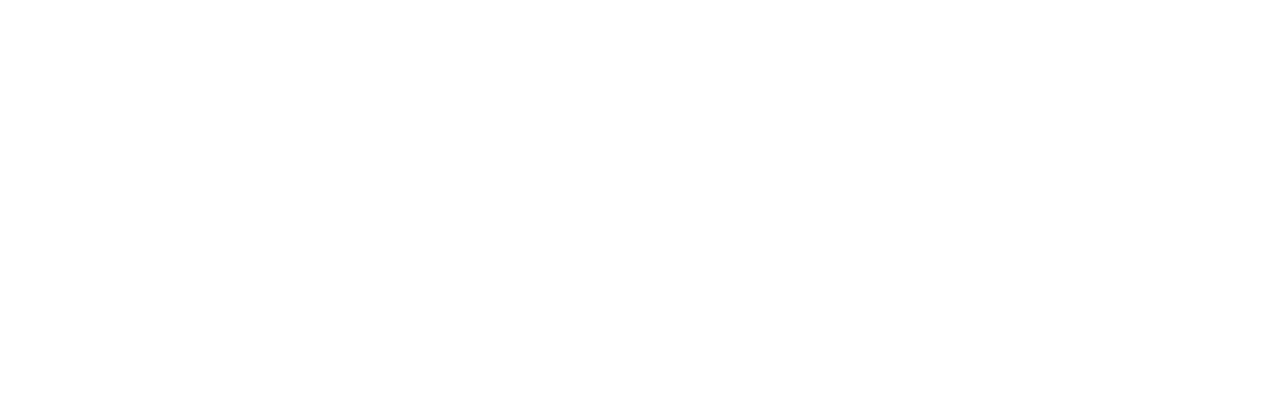
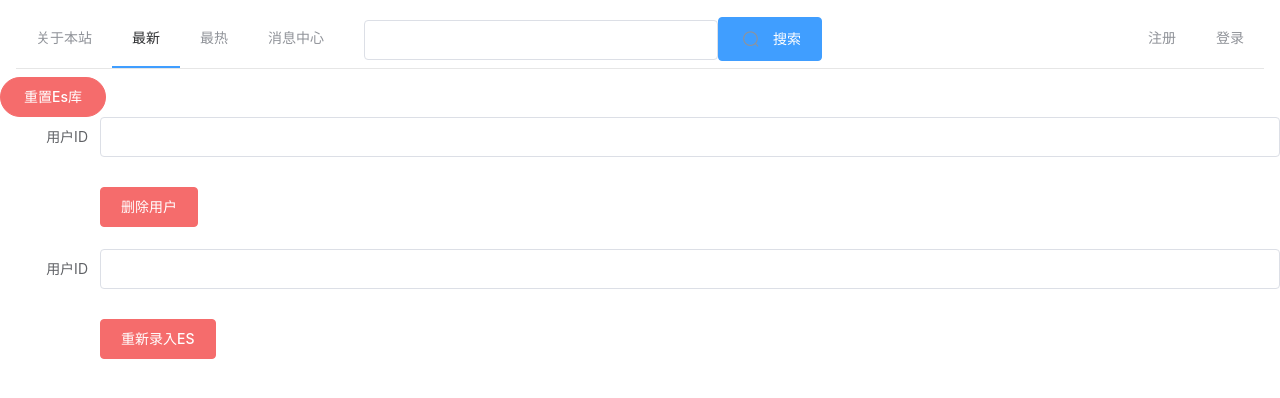
Before and after one commit to KenLoong/forum_front, a Vue app: page /myAdmin in a window 1280 px wide. Shown: the top 398 px of the page. Built offline with nearby package versions, Linux system fonts and the light colour scheme.

Commit message:
完善管理员页面功能，添加重新录入用户文章入es库的功能

```diff
--- a/src/router/index.js
+++ b/src/router/index.js
@@ -105,7 +105,7 @@
         component: () => import('../views/Ken.vue')
     },
     {
-        path:'/admin',
+        path:'/myAdmin',
         name:'Admin',
         component: () => import('../views/Admin.vue')
     }
--- a/src/views/Admin.vue
+++ b/src/views/Admin.vue
@@ -2,16 +2,27 @@
     <div>
         <Navbar></Navbar>
         <div>
-            <el-button type="danger" round @click="resetEs">重置Es库</el-button>
+            <el-button type="danger" round @click="clearEs">重置Es库</el-button>
+            <br>
 
-            <el-form  status-icon  ref="ruleForm" label-width="100px" class="demo-ruleForm ">
-                <!--  form-item 的 prop对应的就是校验规则   -->
-                <el-form-item  label="用户ID" prop="uid" >
+            <el-form  status-icon  ref="ruleForm1" label-width="100px" class="demo-ruleForm ">
+                <el-form-item  label="用户ID"  >
                     <el-input class="form-item" v-model="uid" ></el-input>
                 </el-form-item>
 
                 <el-form-item>
                     <el-button type="danger" @click="deleteUser">删除用户</el-button>
+                </el-form-item>
+            </el-form>
+
+
+            <el-form  status-icon  ref="ruleForm2" label-width="100px" class="demo-ruleForm ">
+                <el-form-item  label="用户ID" >
+                    <el-input class="form-item" v-model="es_uid" ></el-input>
+                </el-form-item>
+
+                <el-form-item>
+                    <el-button type="danger" @click="resetEs">重新录入ES</el-button>
                 </el-form-item>
             </el-form>
         </div>
@@ -29,6 +40,7 @@
         data() {
             return{
                 uid: '',
+                es_uid: '',
             }
         },
         methods:{
@@ -42,14 +54,14 @@
             fail(msg) {
                 this.$message.error(msg);
             },
-            resetEs(){
+            clearEs(){
                 const _this = this;
                 this.$axios({
                     method:'post',
-                    url:'/admin/resetEs',
+                    url:'/admin/clearEs',
                 }).then(function(res){
                     if (res.data.code == 200){
-                        _this.success('重置成功')
+                        _this.success('es库清空完成')
                     }else{
                         _this.fail(res.data.msg)
                     }
@@ -73,6 +85,31 @@
                     console.log(error)
                 });
 
+            },
+            resetEs(){
+                const _this = this
+                _this.$axios.get('/admin/resetEs?uid='+_this.es_uid).then(res => {
+                    if (res.data.code == 200){
+                        _this.success(res.data.msg)
+                    }else{
+                        _this.fail(res.data.msg)
+                    }
+                }).catch(function(error){
+                    console.log(error)
+                });
+                // //提交表单
+                // this.$axios({
+                //     method:'get',
+                //     url:'/admin/resetEs?uid='+_this.es_uid,
+                // }).then(function(res){
+                //     if (res.data.code == 200){
+                //         _this.success(res.data.msg)
+                //     }else{
+                //         _this.fail(res.data.msg)
+                //     }
+                // }).catch(function(error){
+                //     console.log(error)
+                // });
             }
         }
     }
--- a/src/views/Ken.vue
+++ b/src/views/Ken.vue
@@ -8,6 +8,7 @@
             <h3>如果有什么问题，欢迎大家在我的博客上联系我</h3>
             博客链接：<a href="https://segmentfault.com/u/kenloong">ken博客</a>
         </div>
+        <button v-if="$store.state.userInfo.username == 'ken'" @click="toAdmin">管理员</button>
     </div>
 </template>
 
@@ -17,6 +18,11 @@
         name: "Ken",
         components:{
             Navbar
+        },
+        methods:{
+            toAdmin(){
+                this.$router.push('/myAdmin')
+            }
         }
     }
 </script>
```
